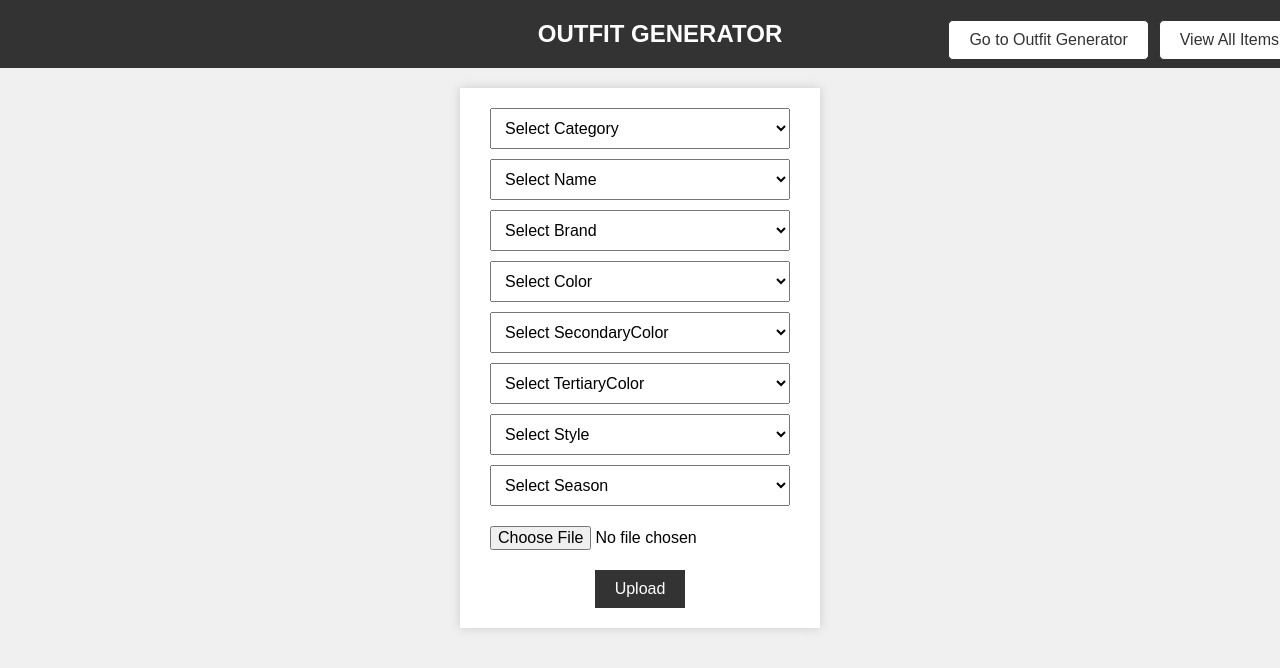
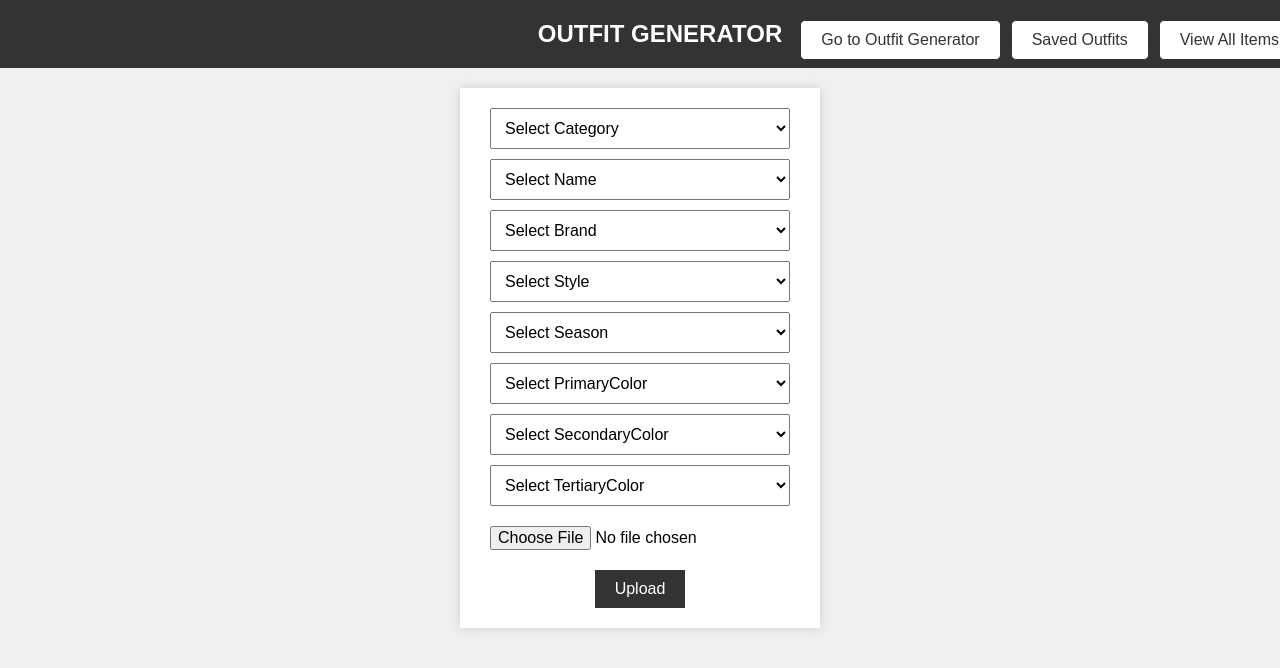
Before and after one commit to FarhanQ19/outfit_generator, a Flask app: page / in a window 1280 px wide. Shown: the top 668 px of the page. Run offline with Flask 3, Linux system fonts and the light colour scheme; data that the repository does not hold is empty.

Commit message:
Still working on colouyr detecvtion

```diff
--- a/app.py
+++ b/app.py
@@ -4,6 +4,9 @@
 from flask_sqlalchemy import SQLAlchemy
 import os
 from werkzeug.utils import secure_filename
+from skimage import io
+from skimage.color import rgb2lab, lab2rgb
+from sklearn.cluster import KMeans
 from models import db, Category, Item  # Import from models.py
 
 app = Flask(__name__)
@@ -11,78 +14,59 @@
 app.config['UPLOAD_FOLDER'] = 'static/images'
 db.init_app(app)
 
+# Define the color map
+color_map = {
+    'red': (255, 0, 0),
+    'green': (0, 255, 0),
+    'blue': (0, 0, 255),
+    'yellow': (255, 255, 0),
+    'orange': (255, 165, 0),
+    'pink': (255, 192, 203),
+    'purple': (128, 0, 128),
+    'brown': (165, 42, 42),
+    'black': (0, 0, 0),
+    'white': (255, 255, 255),
+    'gray': (128, 128, 128),
+    'beige': (245, 245, 220),
+    'navy': (0, 0, 128)
+}
+
+def closest_color(rgb):
+    r, g, b = rgb
+    color_diffs = []
+    for color, color_rgb in color_map.items():
+        cr, cg, cb = color_rgb
+        color_diff = (r - cr) ** 2 + (g - cg) ** 2 + (b - cb) ** 2
+        color_diffs.append((color_diff, color))
+    return min(color_diffs)[1]
 
 def detect_colors(image_path):
-    # Load image
-    image = cv2.imread(image_path)
-    # Convert to RGB (OpenCV loads images in BGR format)
-    image = cv2.cvtColor(image, cv2.COLOR_BGR2RGB)
+    image = io.imread(image_path)
+    image = image[:, :, :3]  # Ignore alpha channel if it exists
 
-    # Reshape the image to be a list of pixels
-    pixels = image.reshape((-1, 3))
+    # Convert image to LAB color space
+    image_lab = rgb2lab(image)
 
-    # Convert pixels to float
-    pixels = np.float32(pixels)
+    # Reshape the image to a 2D array of LAB values
+    pixels = image_lab.reshape((-1, 3))
 
-    # Define criteria, number of clusters(K) and apply kmeans()
-    criteria = (cv2.TERM_CRITERIA_EPS + cv2.TERM_CRITERIA_MAX_ITER, 100, 0.2)
-    k = 3  # Number of colors
-    _, labels, palette = cv2.kmeans(pixels, k, None, criteria, 10, cv2.KMEANS_RANDOM_CENTERS)
+    # Define number of clusters
+    n_colors = 3
 
-    # Count the number of pixels in each cluster
-    _, counts = np.unique(labels, return_counts=True)
+    # Use k-means to find clusters of colors
+    kmeans = KMeans(n_clusters=n_colors, random_state=0).fit(pixels)
+    cluster_centers = kmeans.cluster_centers_
 
-    # Get the dominant color
-    dominant = palette[np.argmax(counts)]
+    # Convert LAB clusters to RGB
+    cluster_centers_rgb = lab2rgb(cluster_centers[np.newaxis, :, :])[0] * 255
+    cluster_centers_rgb = cluster_centers_rgb.astype(int)
 
-    # Convert dominant color to hexadecimal
-    dominant_color_hex = '#%02x%02x%02x' % tuple(map(int, dominant))
-
-    # For simplicity, map the dominant color to predefined color names
-    color_map = {
-        'red': (255, 0, 0),
-        'green': (0, 255, 0),
-        'blue': (0, 0, 255),
-        'yellow': (255, 255, 0),
-        'orange': (255, 165, 0),
-        'pink': (255, 192, 203),
-        'purple': (128, 0, 128),
-        'brown': (165, 42, 42),
-        'black': (0, 0, 0),
-        'white': (255, 255, 255),
-        'gray': (128, 128, 128),
-        'beige': (245, 245, 220),
-        'navy': (0, 0, 128)
-    }
-
-    def closest_color(rgb):
-        r, g, b = rgb
-        color_diffs = []
-        for color, color_rgb in color_map.items():
-            cr, cg, cb = color_rgb
-            color_diff = (r - cr) ** 2 + (g - cg) ** 2 + (b - cb) ** 2
-            color_diffs.append((color_diff, color))
-        return min(color_diffs)[1]
-
-    primary_color = closest_color(dominant)
-
-    # Get secondary and tertiary colors (if available)
-    if len(counts) > 1:
-        secondary_color = palette[np.argsort(counts)[-2]]
-        secondary_color_hex = '#%02x%02x%02x' % tuple(map(int, secondary_color))
-        secondary_color = closest_color(secondary_color)
-    else:
-        secondary_color = 'No Secondary Color'
-
-    if len(counts) > 2:
-        tertiary_color = palette[np.argsort(counts)[-3]]
-        tertiary_color_hex = '#%02x%02x%02x' % tuple(map(int, tertiary_color))
-        tertiary_color = closest_color(tertiary_color)
-    else:
-        tertiary_color = 'No Tertiary Color'
+    # Get the closest named colors
+    primary_color = closest_color(cluster_centers_rgb[0])
+    secondary_color = closest_color(cluster_centers_rgb[1]) if n_colors > 1 else 'No Secondary Color'
+    tertiary_color = closest_color(cluster_centers_rgb[2]) if n_colors > 2 else 'No Tertiary Color'
 
     return primary_color, secondary_color, tertiary_color
-
 
 @app.route('/')
 def index():
@@ -146,6 +130,10 @@
     season = request.form.get('season')
     category_id = request.form.get('category')
 
+    manual_primary_color = request.form.get('primaryColor')
+    manual_secondary_color = request.form.get('secondaryColor')
+    manual_tertiary_color = request.form.get('tertiaryColor')
+
     if file and name and brand and style and season and category_id:
         filename = secure_filename(file.filename)
         filepath = os.path.join(app.config['UPLOAD_FOLDER'], filename)
@@ -154,9 +142,12 @@
 
         primary_color, secondary_color, tertiary_color = detect_colors(filepath)
 
-        new_item = Item(name=name, brand=brand, color=primary_color, secondary_color=secondary_color,
-                        tertiary_color=tertiary_color, style=style, season=season, category_id=category_id,
-                        image_url=image_url)
+        # Use manual colors if provided
+        primary_color = manual_primary_color or primary_color
+        secondary_color = manual_secondary_color or secondary_color
+        tertiary_color = manual_tertiary_color or tertiary_color
+
+        new_item = Item(name=name, brand=brand, color=primary_color, secondary_color=secondary_color, tertiary_color=tertiary_color, style=style, season=season, category_id=category_id, image_url=image_url)
         db.session.add(new_item)
         db.session.commit()
 
--- a/templates/index.html
+++ b/templates/index.html
@@ -155,6 +155,7 @@
         <h1>Outfit Generator</h1>
         <div class="nav-buttons">
             <a href="/generator">Go to Outfit Generator</a>
+            <a href="/saved_outfits">Saved Outfits</a>
             <a href="/view_items">View All Items</a>
         </div>
     </header>
@@ -176,17 +177,6 @@
             <select id="brand" name="brand" required>
                 <option value="">Select Brand</option>
             </select>
-            <select id="color" name="color" required>
-                <option value="">Select Color</option>
-            </select>
-            <select id="secondaryColor" name="secondaryColor">
-                <option value="">No Secondary Color</option>
-                <!-- Options for secondary color will be populated dynamically -->
-            </select>
-            <select id="tertiaryColor" name="tertiaryColor">
-                <option value="">No Tertiary Color</option>
-                <!-- Options for tertiary color will be populated dynamically -->
-            </select>
             <select id="style" name="style" required>
                 <option value="">Select Style</option>
             </select>
@@ -197,6 +187,15 @@
                 <option value="Spring">Spring</option>
                 <option value="Fall">Fall</option>
                 <option value="All">All</option>
+            </select>
+            <select id="primaryColor" name="primaryColor">
+                <option value="">No Primary Color</option>
+            </select>
+            <select id="secondaryColor" name="secondaryColor">
+                <option value="">No Secondary Color</option>
+            </select>
+            <select id="tertiaryColor" name="tertiaryColor">
+                <option value="">No Tertiary Color</option>
             </select>
             <input type="file" name="photo" required>
             <input type="submit" value="Upload">
@@ -251,26 +250,26 @@
 
     <script>
         const categoryToNames = {
-            1: ["T-Shirt", "Long Sleeve", "Hoodie", "Tank Top", "Crewneck", "Buttonup", "Flannel","Zip-up", "Other"],
-            2: ["Shorts", "Cargos", "Carpenter", "Jeans", "Sweatpants", "Track Pants", "Other"],
-            3: ["Lowtops", "Hightops", "Boots", "Sandals", "Loafers", "Other"],
-            4: ["Cap", "Beanie", "Hat", "Other"],
-            5: ["Crossbody", "Backpack", "Sling", "Tote", "Other"],
-            6: ["Watch", "Necklace", "Bracelet", "Keychain", "Sunglasses", "Rings", "Other"],
-            7: ["Windbreaker", "Puffer", "Vest", "Denim", "Carpenter", "Varsity", "Sports", "Rain", "Other"]
+            1: ["Buttonup", "Crewneck", "Flannel", "Hoodie", "Long Sleeve", "Other", "T-Shirt", "Tank Top", "Zip-up"],
+            2: ["Carpenter", "Cargos", "Jeans", "Other", "Shorts", "Sweatpants", "Track Pants"],
+            3: ["Boots", "Hightops", "Lowtops", "Other", "Sandals", "Loafers"],
+            4: ["Beanie", "Cap", "Hat", "Other"],
+            5: ["Backpack", "Crossbody", "Other", "Sling", "Tote"],
+            6: ["Bracelet", "Earrings", "Keychain", "Necklace", "Other", "Rings", "Sunglasses", "Watch"],
+            7: ["Carpenter", "Denim", "Other", "Puffer", "Rain", "Sports", "Varsity", "Vest", "Windbreaker"]
         };
 
         const categoryToBrands = {
-            1: ["H&M", "Zara", "Uniqlo", "Nike", "Levi's", "Adidas", "Champion","Gap","Abercrombie & Fitch", "Coach", "Lefties", "Other"],
-            2: ["Levi's", "Gap", "Adidas", "Under Armour", "LCKR", "Uniqlo", "H&M", "Abercrombie & Fitch","North Face", "Nike", "Coach","Guess", "Other" ],
-            3: ["Nike", "Adidas", "Jordan", "New Balance", "Yeezy", "Other"],
-            4: ["New Era", "Nike", "Adidas", "Puma", "Champion", "Other"],
-            5: ["Uniqlo", "Nike", "Coach", "Lululemon", "Other"],
-            6: ["Casio", "Shein", "Coach", "Gucci", "Guess", "Nike", "Other"],
-            7: ["North Face", "Columbia", "Patagonia", "H&M", "Zara", "LCKR", "Coach", "Dickies", "Champion", "Nike", "Adidas", "Starter", "Geox"]
+            1: ["Abercrombie & Fitch", "Adidas", "Champion", "Coach", "Gap", "H&M", "Levi's", "Lefties", "Nike", "Other", "Uniqlo", "Zara"],
+            2: ["Abercrombie & Fitch", "Adidas", "Coach", "Gap", "Guess", "H&M", "LCKR", "Levi's", "Nike", "North Face", "Other", "Uniqlo", "Under Armour"],
+            3: ["Adidas", "Jordan", "New Balance", "Nike", "Other", "Puma", "Reebok", "Yeezy"],
+            4: ["Adidas", "Champion", "New Era", "Nike", "Other", "Puma"],
+            5: ["Coach", "Lululemon", "Nike", "Other", "Uniqlo"],
+            6: ["Casio", "Coach", "Gucci", "Guess", "Nike", "Other", "Pandora", "Rolex", "Shein", "Tiffany"],
+            7: ["Adidas", "Champion", "Columbia", "Dickies", "Geox", "H&M", "LCKR", "Nike", "North Face", "Other", "Patagonia", "Starter", "Zara"]
         };
 
-        const colors = ["Red", "Blue", "Green", "Black", "White", "Yellow", "Pink", "Purple", "Orange", "Brown", "Gray", "Beige"];
+        const colors = ["Red", "Blue", "Green", "Black", "White", "Yellow", "Pink", "Purple", "Orange", "Brown", "Gray", "Beige", "Navy"];
         const styles = ["Casual", "Formal", "Sport", "Party", "Business"];
 
         document.getElementById('category').addEventListener('change', function() {
@@ -291,7 +290,7 @@
         }
 
         document.addEventListener('DOMContentLoaded', function() {
-            updateOptions('color', colors);
+            updateOptions('primaryColor', colors);
             updateOptions('secondaryColor', colors.concat(['No Secondary Color']));
             updateOptions('tertiaryColor', colors.concat(['No Tertiary Color']));
             updateOptions('style', styles);
```
